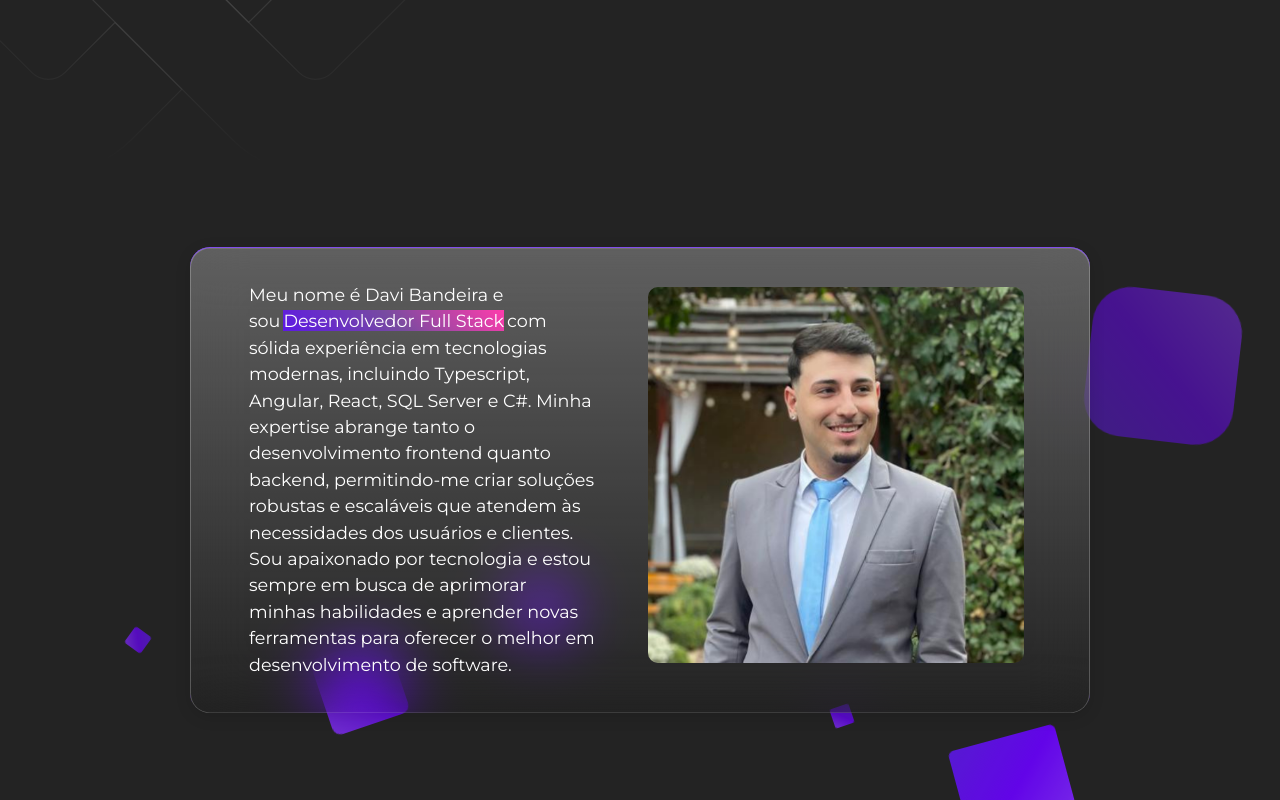
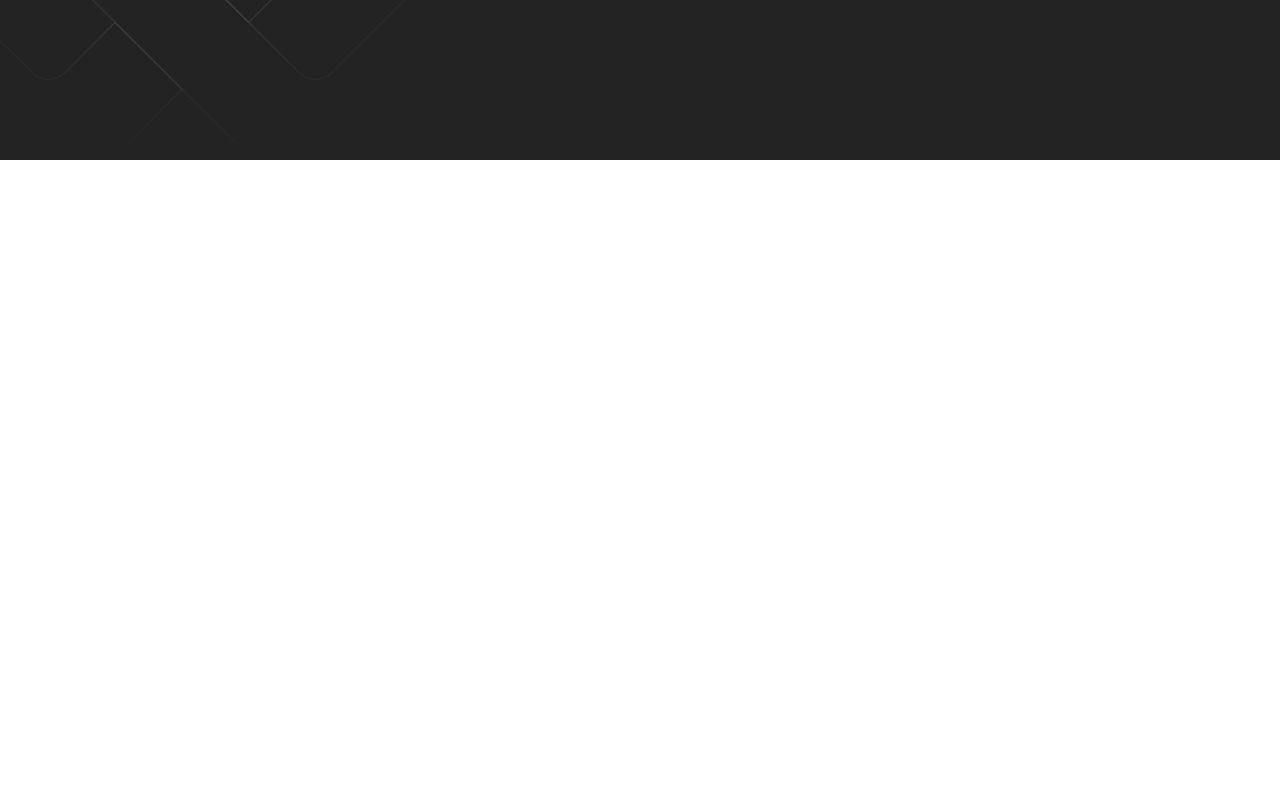
Before and after one commit to daviibandeiraa/my-portfolio, a React (Vite) app: page / in a window 1280 px wide. Shown: the part 640-1440 px from the top of the page. After the commit the page ends 821 px from the top, so only its background shows below. Built offline with nearby package versions, Linux system fonts and the light colour scheme.

Commit message:
in progress

```diff
--- a/src/App.tsx
+++ b/src/App.tsx
@@ -7,7 +7,7 @@ const App = () => {
   return (
     <>
      <Home/>
-     <About/>
+     {/* <About/> */}
     </>
   )
 }
--- a/src/components/AboutMeComponent/AboutMeComponent.tsx
+++ b/src/components/AboutMeComponent/AboutMeComponent.tsx
@@ -21,16 +21,9 @@ const AboutMeComponent: React.FC = () => {
             <Grid item xs={12} md={6}>
               <div className="info">
                 <p>
-                  Meu nome é Davi Bandeira e sou
-                  <span className="movie-night">Desenvolvedor Full Stack</span>
-                  com sólida experiência em tecnologias modernas, incluindo
-                  Typescript, Angular, React, SQL Server e C#. Minha expertise
-                  abrange tanto o desenvolvimento frontend quanto backend,
-                  permitindo-me criar soluções robustas e escaláveis que atendem
-                  às necessidades dos usuários e clientes. Sou apaixonado por
-                  tecnologia e estou sempre em busca de aprimorar minhas
-                  habilidades e aprender novas ferramentas para oferecer o
-                  melhor em desenvolvimento de software.
+                  My name is Davi Bandeira, I'm a
+                  <span className="movie-night">Full Stack Developer</span>
+                   with solid experience in modern technologies, including Typescript, Angular, React, SQL Server and C#. My expertise spans both frontend and backend development, allowing me to create robust and scalable solutions that meet user and customer needs. I am passionate about technology and am always looking to improve my skills and learn new tools to offer the best in software development.
                 </p>
               </div>
             </Grid>
```
